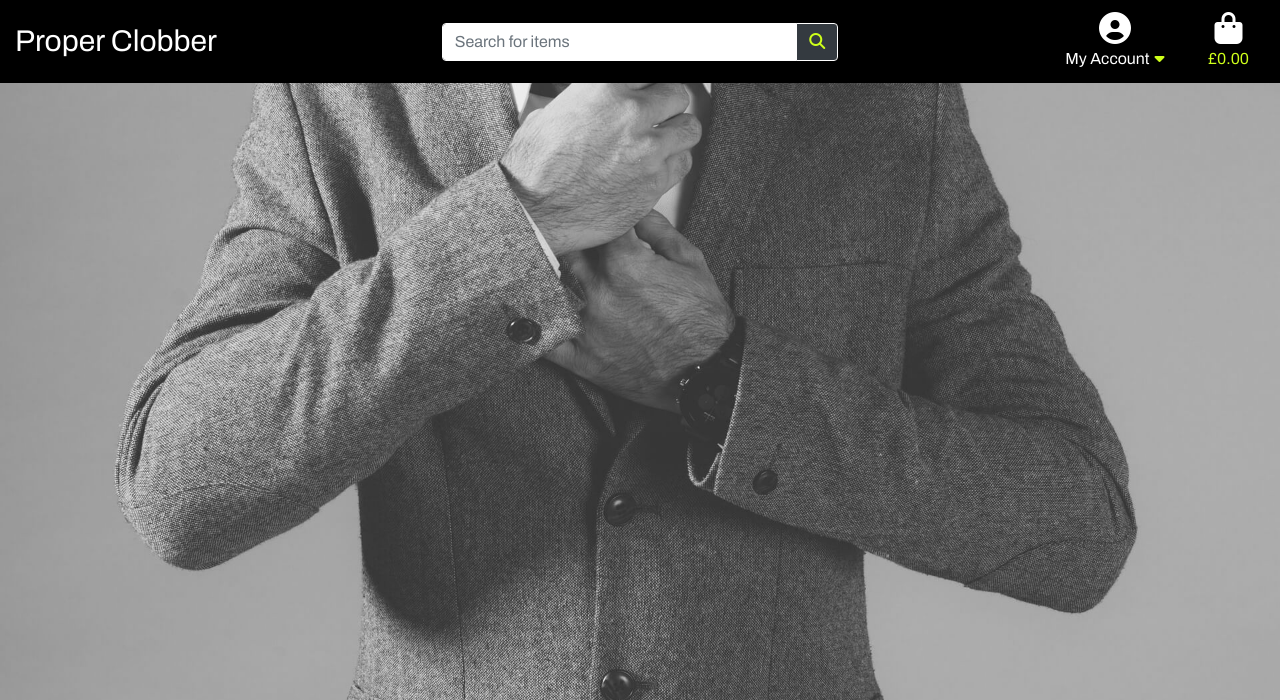
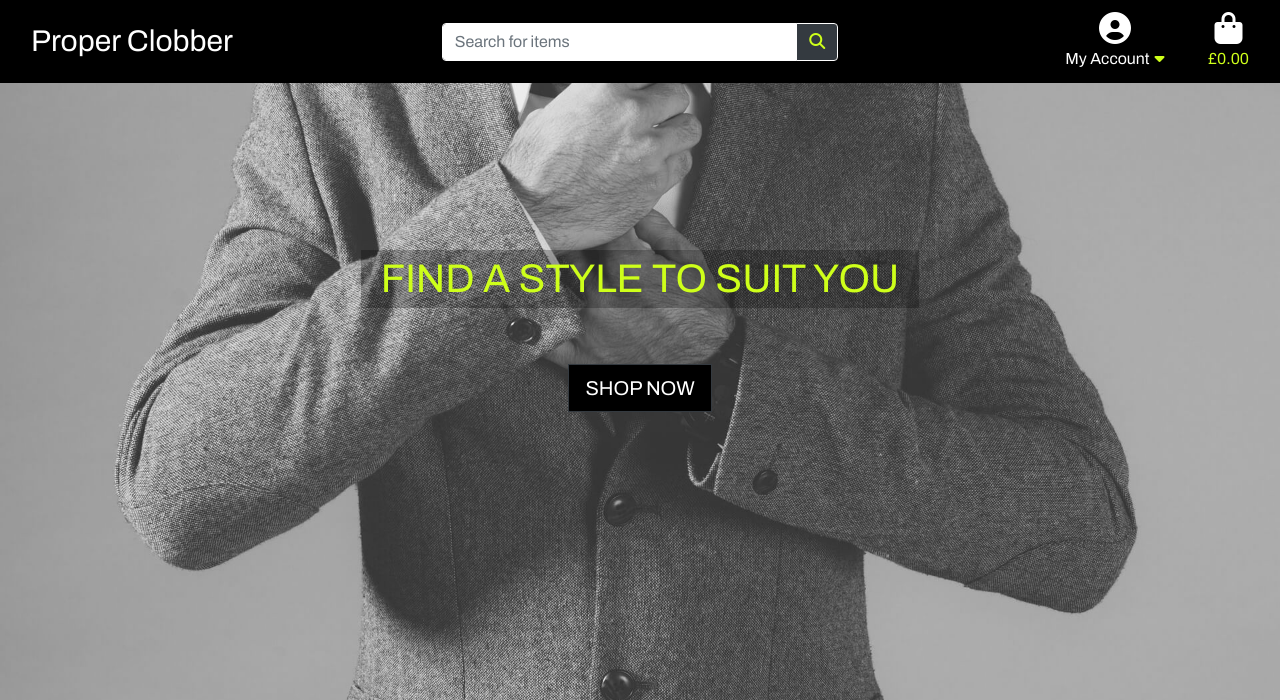
Before and after one commit to PaulFrankling/proper_clobber, a Django app: page / in a window 1280 px wide. Shown: the top 700 px of the page. Run offline with Django 3.2, Linux system fonts and the light colour scheme; some libraries are stand-ins or nearby versions.

Commit message:
Added content to homepage

```diff
--- a/home/templates/home/index.html
+++ b/home/templates/home/index.html
@@ -13,4 +13,17 @@
 
 {% block content %}
 
+    <div class="container">
+        <div class="row text-center">
+            <div class="col-md-12">
+                <h1 class="home-slogan">Find a style to suit you</h1>
+                <div class="my-5">
+                    <h4>
+                        <a href="" class="shop-now-btn btn btn-lg btn-dark rounded-0 text-uppercase py-2">Shop Now</a>
+                    </h4>
+                </div>
+            </div>
+        </div>
+    </div>
+
 {% endblock %}
--- a/static/css/base.css
+++ b/static/css/base.css
@@ -16,6 +16,11 @@ body {
     color: #FFFFFF;
     font-size: 30px;
     font-weight: bold;
+    text-decoration: none;
+}
+
+.site-logo:hover {
+    color: #FFFFFF;
 }
 
 .site-search i {
@@ -30,3 +35,42 @@ body {
 .shop-basket p {
     color: #CEFF1A;
 }
+
+.home-slogan {
+    display: inline-flex;
+    padding: 5px 20px;
+    color: #CEFF1A;
+    text-transform: uppercase;
+    font-weight: bold;
+    background-color: rgba(0, 0, 0, 0.25);
+}
+
+.shop-now-btn {
+    color: #FFFFFF;
+    background-color: #000000;
+}
+
+.shop-now-btn:hover {
+    background-color: #CEFF1A;
+    color: #000000;
+}
+
+@media (min-width: 1200px) {
+  .container {
+    max-width: 80%;
+  }
+}
+
+@media (min-width: 992px) {
+    .fixed-top-desktop-only {
+        position: fixed;
+        top: 0;
+        right: 0;
+        left: 0;
+        z-index: 1030;
+    }
+
+    .header-container {
+        padding-top: 250px;
+    }
+}
--- a/templates/base.html
+++ b/templates/base.html
@@ -47,7 +47,7 @@
         <header class="container-fluid fixed-top site-header">
             <div class="row">
                 <div class="col-12 col-lg-4 text-center text-lg-left py-1 my-auto">
-                    <a href="{% url 'home' %}" class="site-logo">Proper Clobber</a>
+                    <a href="{% url 'home' %}" class="nav-link site-logo">Proper Clobber</a>
                 </div>
 
                 <div class="col-12 col-lg-4 py-1 my-auto site-search">
```
